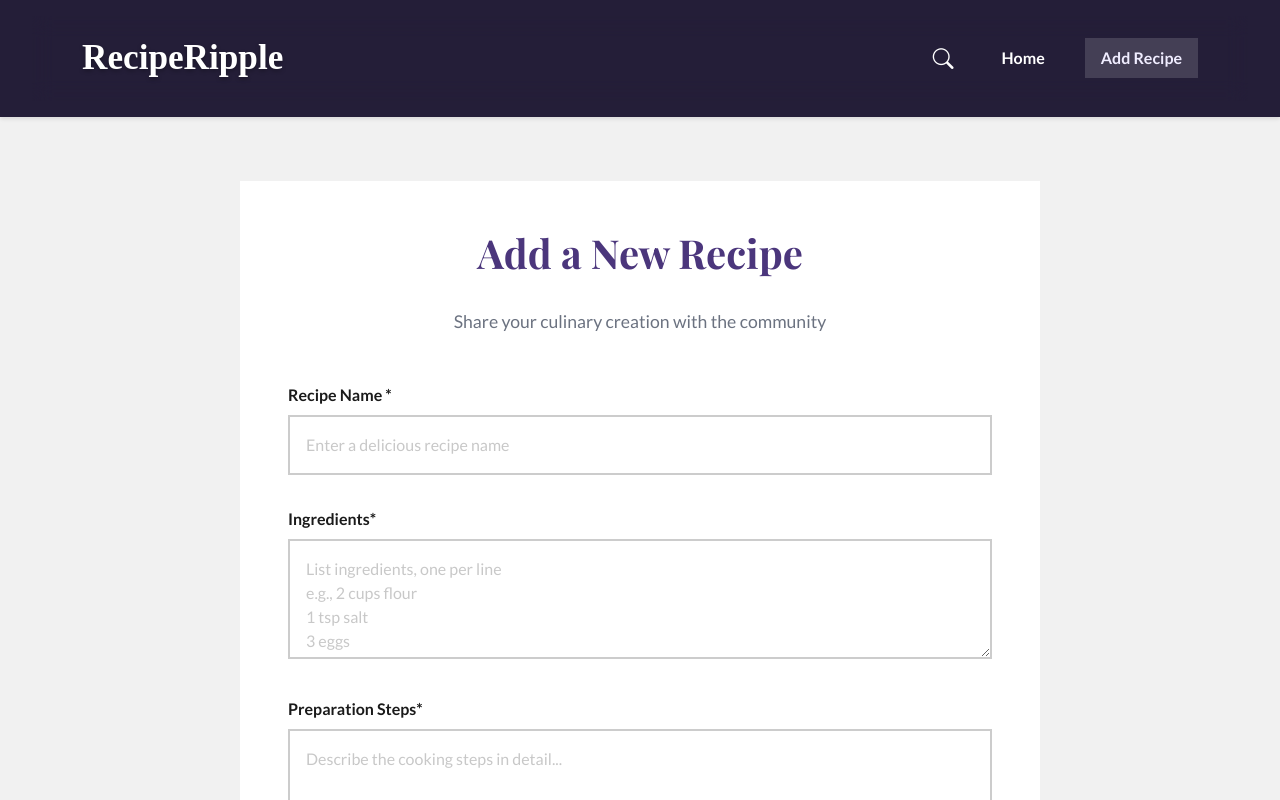
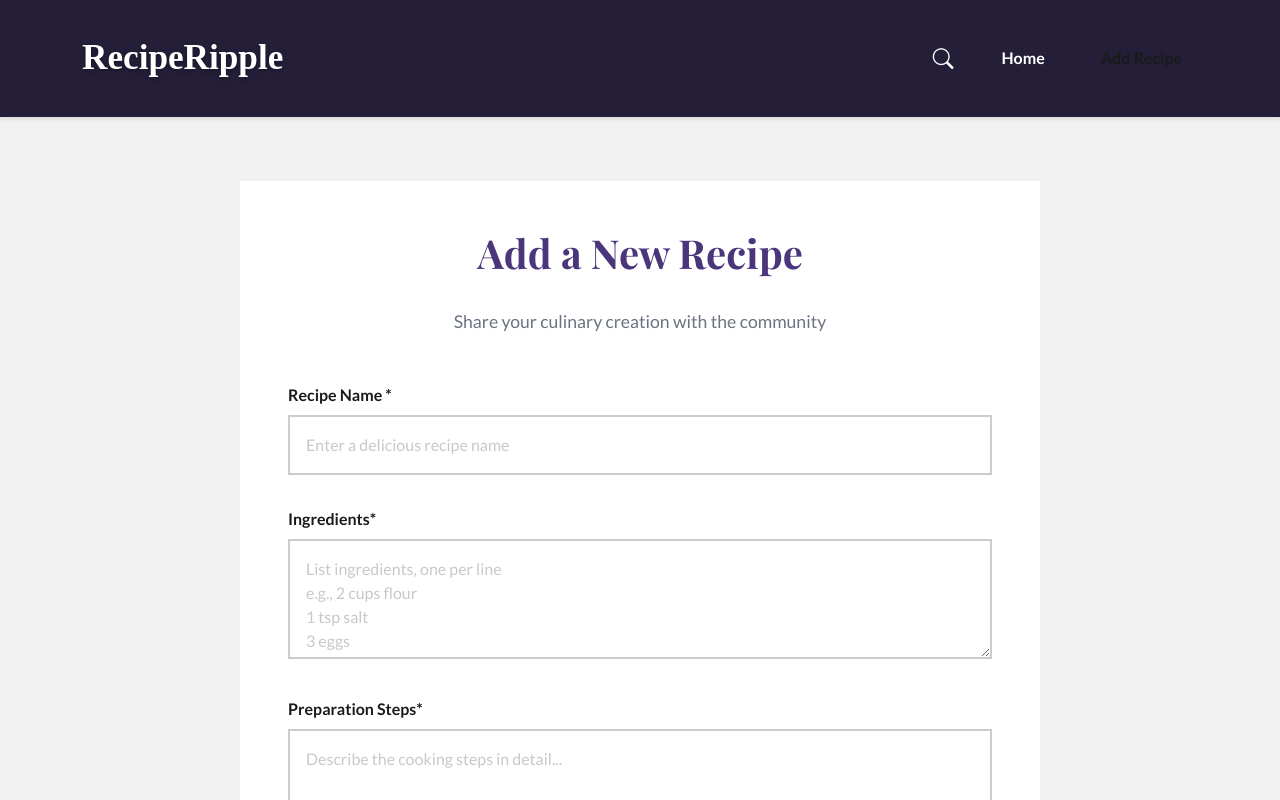
Before and after one commit to dhokabhoomi/Recipe-Book, a React (Vite) app: page /AddRecipe in a window 1280 px wide. Shown: the top 800 px of the page. Built offline with nearby package versions, Linux system fonts and the light colour scheme; a web font is replaced by a local one.

Commit message:
refactor: improve Navbar structure and responsiveness

```diff
--- a/src/components/Navbar.css
+++ b/src/components/Navbar.css
@@ -1,5 +1,5 @@
 .navbar {
-  background: var(--gradient-primary);
+  background: var(--primary-color);
   padding: 1rem 0;
   box-shadow: var(--shadow-medium);
   position: sticky;
@@ -48,7 +48,7 @@
 }
 
 .hamburger:hover {
-  background-color: rgba(255, 255, 255, 0.1);
+  background-color: var(--primary-dark);
 }
 
 .search-link {
@@ -61,8 +61,8 @@
 }
 
 .search-link:hover {
-  background-color: rgba(255, 255, 255, 0.1);
-  color: var(--accent-color);
+  background-color: var(--primary-dark);
+  color: var(--secondary-color);
 }
 
 .nav-links {
@@ -89,12 +89,7 @@
   left: -100%;
   width: 100%;
   height: 100%;
-  background: linear-gradient(
-    90deg,
-    transparent,
-    rgba(255, 255, 255, 0.2),
-    transparent
-  );
+  background-color: rgba(255, 255, 255, 0.1);
   transition: left 0.5s;
 }
 
@@ -104,8 +99,8 @@
 
 .nav-links a:hover,
 .nav-links a.active {
-  background-color: rgba(255, 255, 255, 0.15);
-  color: var(--accent-color);
+  background-color: var(--primary-dark);
+  color: var(--secondary-color);
 }
 
 @media (max-width: 768px) {
@@ -118,7 +113,7 @@
     top: 100%;
     left: 0;
     right: 0;
-    background: var(--gradient-primary);
+    background: var(--primary-color);
     flex-direction: column;
     padding: 1rem;
     box-shadow: var(--shadow-medium);
--- a/src/components/Navbar.jsx
+++ b/src/components/Navbar.jsx
@@ -15,17 +15,9 @@ function Navbar() {
   return (
     <nav className="navbar">
       <div className="container nav-container">
-        {/* <div className="nav-container"> */}
         <div className="logo">RecipeRipple</div>
         <div className="nav-right">
-          <NavLink
-            to="/Search"
-            // className={({ isActive }) =>
-            //   `search-link ${isActive ? "active-link" : ""}`
-            // }
-            className="search-link"
-            onClick={closeMenu}
-          >
+          <NavLink to="/Search" className="search-link" onClick={closeMenu}>
             <i className="bi bi-search"></i>
           </NavLink>
 
@@ -33,6 +25,8 @@ function Navbar() {
             className="hamburger"
             onClick={toggleMenu}
             aria-label="Toggle navigation"
+            aria-expanded={isOpen}
+            aria-controls="navbar-menu"
           >
             {isOpen ? (
               <i className="bi bi-x"></i>
@@ -41,26 +35,16 @@ function Navbar() {
             )}
           </button>
 
-          <div className={`nav-links ${isOpen ? "open" : ""}`}>
-            <NavLink
-              to="/"
-              end
-              onClick={closeMenu}
-              // className={({ isActive }) => (isActive ? "active-link" : "")}
-            >
+          <div id="navbar-menu" className={`nav-links ${isOpen ? "open" : ""}`}>
+            <NavLink to="/" end onClick={closeMenu}>
               Home
             </NavLink>
-            <NavLink
-              to="/AddRecipe"
-              onClick={closeMenu}
-              // className={({ isActive }) => (isActive ? "active-link" : "")}
-            >
+            <NavLink to="/AddRecipe" onClick={closeMenu}>
               Add Recipe
             </NavLink>
           </div>
         </div>
       </div>
-      {/* </div> */}
     </nav>
   );
 }
```
